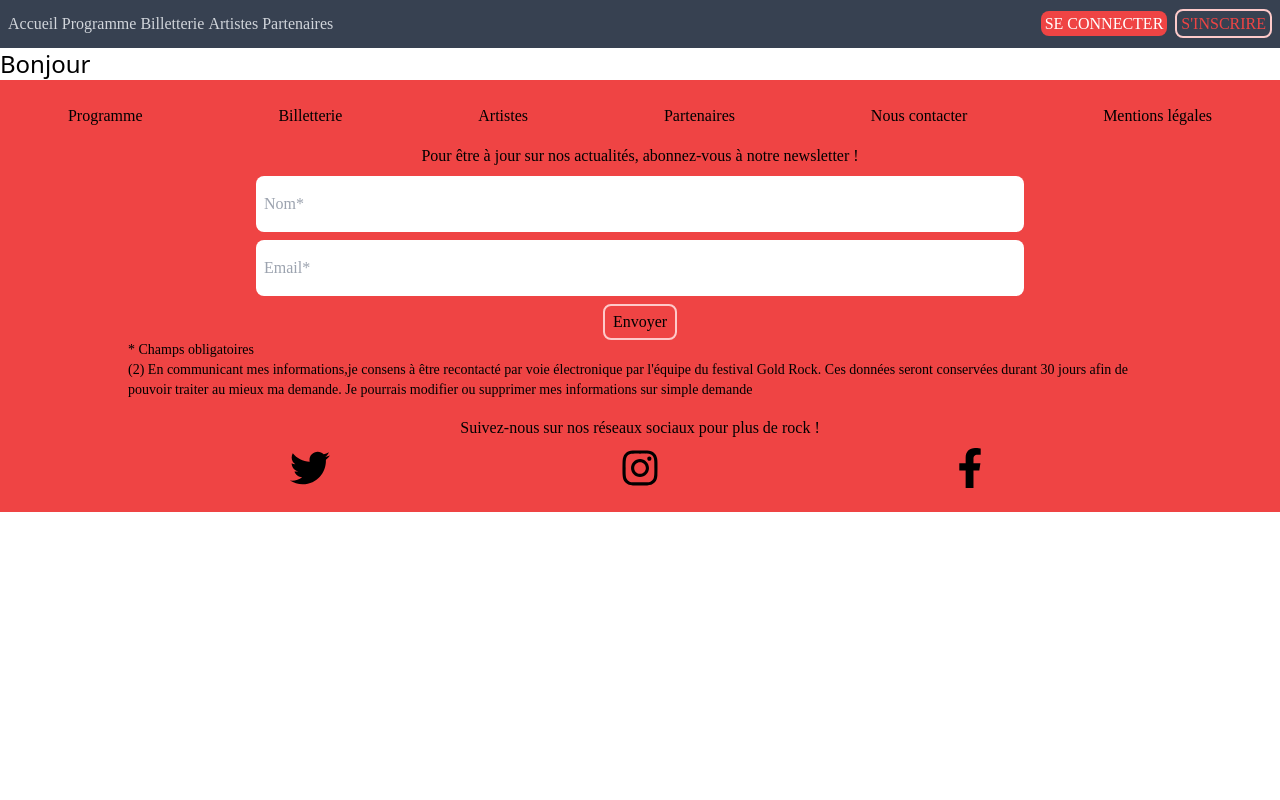
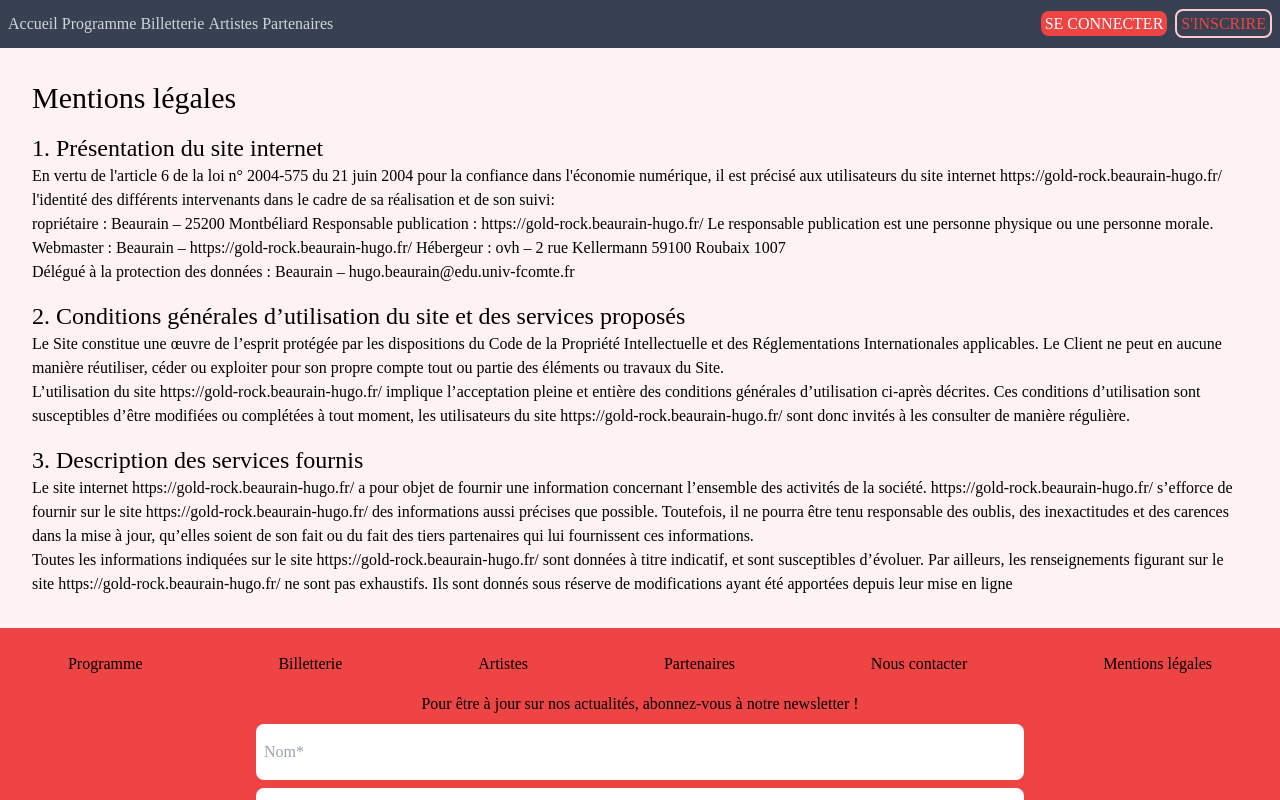
Before and after one commit to Beaurain-Hugo/sae_203, a Vue app: page /mentions-legales in a window 1280 px wide. Shown: the top 800 px of the page. Built offline with nearby package versions, Linux system fonts and the light colour scheme.

Commit message:
Mentions légales

```diff
--- a/src/views/MentionsLegalesView.vue
+++ b/src/views/MentionsLegalesView.vue
@@ -1,6 +1,54 @@
 <template>
-  <main>
-    <h1 class="text-2xl">Bonjour</h1>
+  <main class="bg-red-50">
+    <div class="p-8">
+      <div>
+        <div class="font-radio-canada">
+          <h1 class="font-tapestry text-3xl">Mentions légales</h1>
+          <div>
+            <h2 class="pt-4 font-tapestry text-2xl">1. Présentation du site internet</h2>
+            <p>
+              En vertu de l'article 6 de la loi n° 2004-575 du 21 juin 2004 pour la confiance dans l'économie numérique, il est précisé aux
+              utilisateurs du site internet https://gold-rock.beaurain-hugo.fr/ l'identité des différents intervenants dans le cadre de sa
+              réalisation et de son suivi:
+            </p>
+            <p>
+              ropriétaire : Beaurain – 25200 Montbéliard Responsable publication : https://gold-rock.beaurain-hugo.fr/ Le responsable
+              publication est une personne physique ou une personne morale. Webmaster : Beaurain – https://gold-rock.beaurain-hugo.fr/
+              Hébergeur : ovh – 2 rue Kellermann 59100 Roubaix 1007
+            </p>
+            <p>Délégué à la protection des données : Beaurain – hugo.beaurain@edu.univ-fcomte.fr</p>
+          </div>
+          <div>
+            <h2 class="pt-4 font-tapestry text-2xl">2. Conditions générales d’utilisation du site et des services proposés</h2>
+            <p>
+              Le Site constitue une œuvre de l’esprit protégée par les dispositions du Code de la Propriété Intellectuelle et des
+              Réglementations Internationales applicables. Le Client ne peut en aucune manière réutiliser, céder ou exploiter pour son
+              propre compte tout ou partie des éléments ou travaux du Site.
+            </p>
+            <p>
+              L’utilisation du site https://gold-rock.beaurain-hugo.fr/ implique l’acceptation pleine et entière des conditions générales
+              d’utilisation ci-après décrites. Ces conditions d’utilisation sont susceptibles d’être modifiées ou complétées à tout moment,
+              les utilisateurs du site https://gold-rock.beaurain-hugo.fr/ sont donc invités à les consulter de manière régulière.
+            </p>
+          </div>
+          <div>
+            <h2 class="pt-4 font-tapestry text-2xl">3. Description des services fournis</h2>
+            <p>
+              Le site internet https://gold-rock.beaurain-hugo.fr/ a pour objet de fournir une information concernant l’ensemble des
+              activités de la société. https://gold-rock.beaurain-hugo.fr/ s’efforce de fournir sur le site
+              https://gold-rock.beaurain-hugo.fr/ des informations aussi précises que possible. Toutefois, il ne pourra être tenu
+              responsable des oublis, des inexactitudes et des carences dans la mise à jour, qu’elles soient de son fait ou du fait des
+              tiers partenaires qui lui fournissent ces informations.
+            </p>
+            <p>
+              Toutes les informations indiquées sur le site https://gold-rock.beaurain-hugo.fr/ sont données à titre indicatif, et sont
+              susceptibles d’évoluer. Par ailleurs, les renseignements figurant sur le site https://gold-rock.beaurain-hugo.fr/ ne sont pas
+              exhaustifs. Ils sont donnés sous réserve de modifications ayant été apportées depuis leur mise en ligne
+            </p>
+          </div>
+        </div>
+      </div>
+    </div>
   </main>
 </template>
 
```
